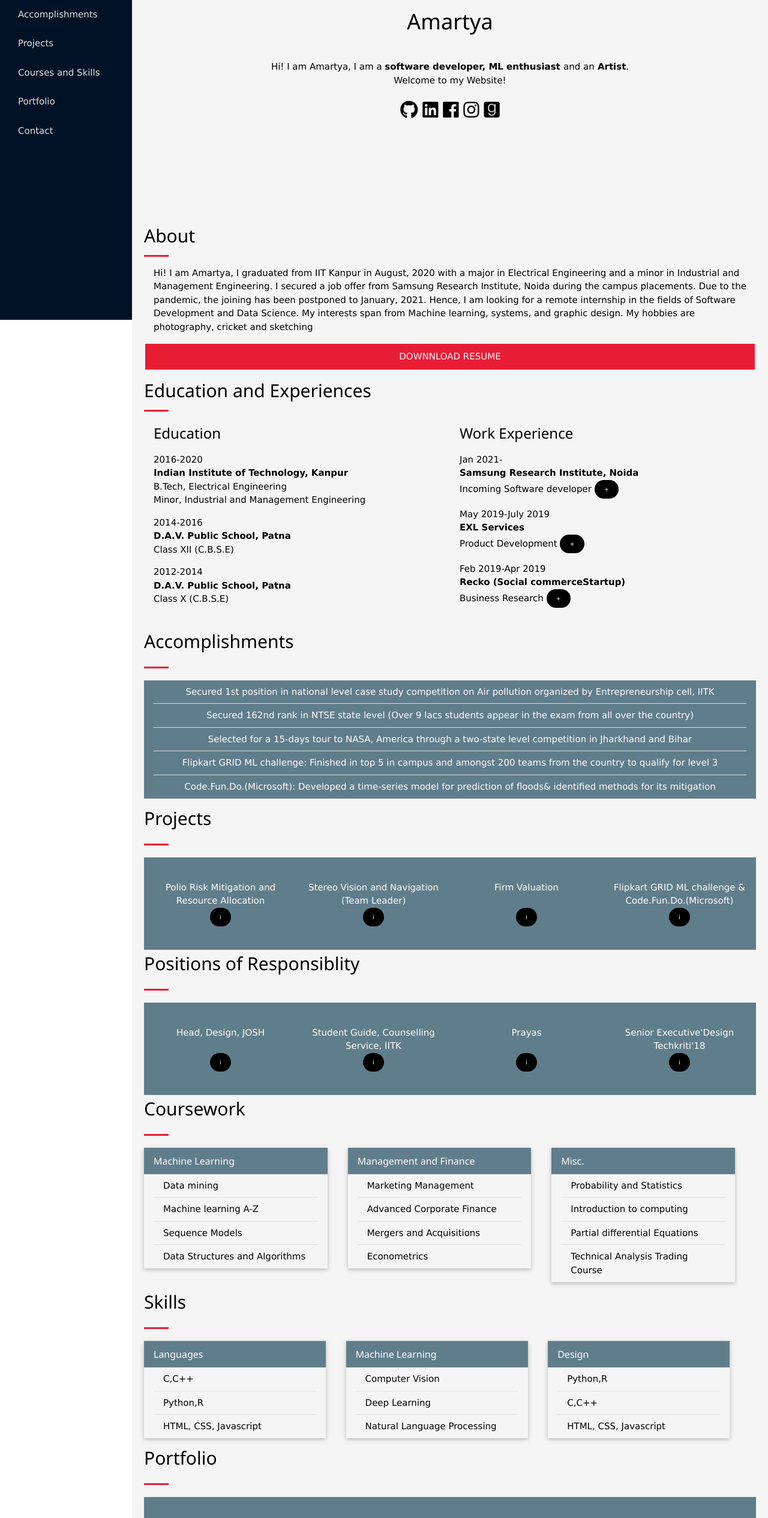
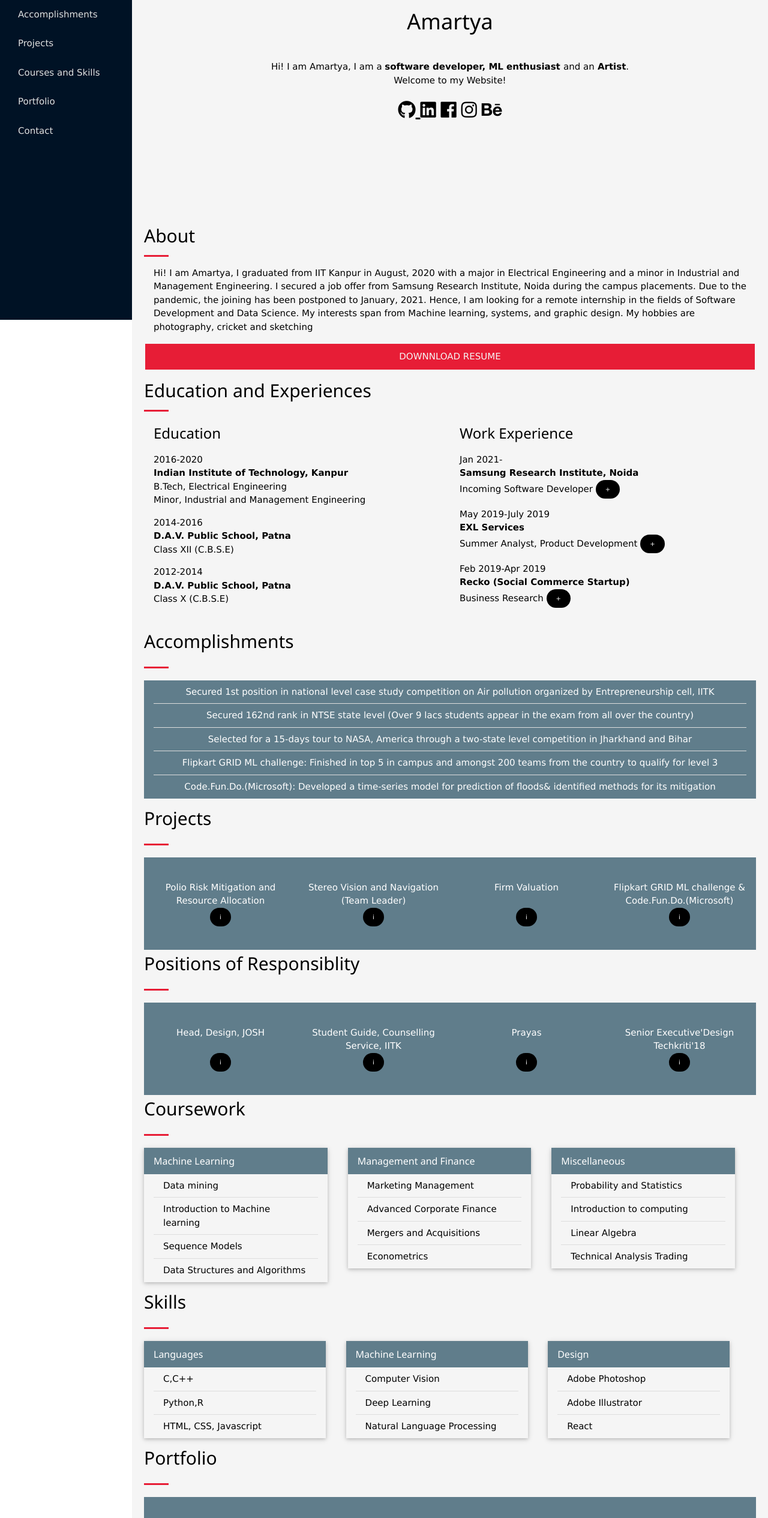
Before and after one commit to ramartya/ramartya.github.io, a plain HTML site: page index.html in a window 1280 px wide. Shown: the part 267-2797 px from the top of the page at 60% size. Drawn offline with nearby package versions, Linux system fonts and the light colour scheme.

Commit message:
Add files via upload

```diff
--- a/index.html
+++ b/index.html
@@ -13,6 +13,10 @@
 <title>Amartya</title>
 
 <style>
+
+html {
+    scroll-behavior: smooth;
+            }
 /* The sidebar menu */
 .sidenav {
   height: 100%; /* Full-height: remove this if you want "auto" height */
@@ -87,11 +91,12 @@
 
         	<div class="social">
 	 <h2>
-	 <a href=https://github.com/ramartya><i class="fab fa-github"></i></a>
-	 <a href=https://www.linkedin.com/in/amartya-236764126/><i class="fab fa-linkedin"></i></a>
+	 <a href=https://github.com/ramartya><i class="fab fa-github"></i>
+	 <a href=https://www.linkedin.com/in/amartya-236764126><i class="fab fa-linkedin"></i></a>
     <a href=https://www.facebook.com/profile.php?id=100004565326571><i class="fab fa-facebook"></i></a>
-	<a href=https://www.instagram.com/camera_._obscura/><i class="fab fa-instagram"></i></a>
-        <a href= www.paranoidbooklady.wordpress.com><i class="fab fa-goodreads"></i></a></h2>
+	<a href=https://www.instagram.com/camera_._obscura><i class="fab fa-instagram"></i></a>
+	<a href="https://www.behance.net/amartya9996f7c"><i class="fab fa-behance"></i></a>
+
 	</div>
      <h2></br></br></br></h2>
   </div>
@@ -127,7 +132,7 @@ My interests span from Machine learning, systems, and graphic design. My hobbies
       		<div class="w3-col" style="width:50%">
    			 <div class=" w3-hover-shadow w3-padding w3-left">
    				 <h3> Work Experience </h3>
- 					 <p>Jan 2021- </br> <strong>Samsung Research Institute, Noida</strong></br> Incoming Software developer <button onclick="document.getElementById('id01').style.display='block'" class="w3-button w3-round-xxlarge w3-tiny w3-black">+</button>
+ 					 <p>Jan 2021- </br> <strong>Samsung Research Institute, Noida</strong></br> Incoming Software Developer <button onclick="document.getElementById('id01').style.display='block'" class="w3-button w3-round-xxlarge w3-tiny w3-black">+</button>
 						  <div id="id01" class="w3-modal">
   							  <div class="w3-modal-content w3-card-4">
       									<header class="w3-container w3-blue-grey">
@@ -137,7 +142,7 @@ My interests span from Machine learning, systems, and graphic design. My hobbies
     									  <div class="w3-container w3-white">
       									<p> I will start my Job in January</p></br></div>
       									<footer class="w3-container w3-blue-grey"><p>Jan 2021-</p></footer></div></div>
-   					 <p>May 2019-July 2019</br> <strong>EXL Services </strong></br>Product Development <button onclick="document.getElementById('id02').style.display='block'" class="w3-button w3-round-xxlarge w3-tiny w3-black">+</button>
+   					 <p>May 2019-July 2019</br> <strong>EXL Services </strong></br>Summer Analyst, Product Development <button onclick="document.getElementById('id02').style.display='block'" class="w3-button w3-round-xxlarge w3-tiny w3-black">+</button>
 						  <div id="id02" class="w3-modal">
     							<div class="w3-modal-content w3-card-4">
       									<header class="w3-container w3-blue-grey">
@@ -159,7 +164,7 @@ My interests span from Machine learning, systems, and graphic design. My hobbies
       									</footer>
 							 </div></div>
 
-    					<p> Feb 2019-Apr 2019</br> <strong>Recko (Social commerceStartup)</strong></br>   Business Research   <button onclick="document.getElementById('id03').style.display='block'" class="w3-button w3-round-xxlarge w3-tiny w3-black">+</button>
+    					<p> Feb 2019-Apr 2019</br> <strong>Recko (Social Commerce Startup)</strong></br>   Business Research   <button onclick="document.getElementById('id03').style.display='block'" class="w3-button w3-round-xxlarge w3-tiny w3-black">+</button>
  						 <div id="id03" class="w3-modal">
     							<div class="w3-modal-content w3-card-4">
    								   <header class="w3-container w3-blue-grey">
@@ -398,7 +403,7 @@ My interests span from Machine learning, systems, and graphic design. My hobbies
     </header>
     <div class="w3-container">
      <ul class="w3-ul">
-  <li>Data mining</li><li>Machine learning A-Z</li><li>Sequence Models</li><li>Data Structures and Algorithms</li>
+  <li>Data mining</li><li>Introduction to Machine learning</li><li>Sequence Models</li><li>Data Structures and Algorithms</li>
 </ul>
     </div>
   </div>
@@ -418,11 +423,11 @@ My interests span from Machine learning, systems, and graphic design. My hobbies
   <div class="w3-col" style="width:33.3%" >
    <div class="w3-card" style="width:90%;">
     <header class="w3-container w3-blue-grey w3-hover-shadow">
-      <h6>Misc.</h6>
+      <h6>Miscellaneous</h6>
     </header>
     <div class="w3-container">
      <ul class="w3-ul">
-  <li>Probability and Statistics</li><li>Introduction to computing</li><li>Partial differential Equations</li><li>Technical Analysis Trading Course </li>
+  <li>Probability and Statistics</li><li>Introduction to computing</li><li>Linear Algebra</li><li>Technical Analysis Trading</li>
 </ul>
     </div>
   </div>
@@ -462,7 +467,7 @@ My interests span from Machine learning, systems, and graphic design. My hobbies
 	  </header>
 	  <div class="w3-container">
 	   <ul class="w3-ul">
-	<li>Python,R</li><li>C,C++</li><li>HTML, CSS, Javascript</li>
+	<li>Adobe Photoshop</li><li>Adobe Illustrator</li><li>React</li>
   </ul>
 	  </div>
 	</div>
@@ -476,14 +481,17 @@ My interests span from Machine learning, systems, and graphic design. My hobbies
 <div class="w3-blue-gray w3-hover-shadow w3-padding-64 w3-center">
 Email: amartya999@gmail.com | ramartya@iitk.ac.in
   <h4>
-	 <a href=#><i class="fab fa-github"></i></a>
-        <a href=#><i class="fab fa-facebook"></i></a>
-	<a href=#><i class="fab fa-linkedin"></i></a>
-	<a href=#><i class="fab fa-instagram"></i></a>
+	<a href=https://github.com/ramartya><i class="fab fa-github"></i></a>
+	 <a href=https://www.linkedin.com/in/amartya-236764126><i class="fab fa-linkedin"></i></a>
+    <a href=https://www.facebook.com/profile.php?id=100004565326571><i class="fab fa-facebook"></i></a>
+	<a href=https://www.instagram.com/camera_._obscura><i class="fab fa-instagram"></i></a>
+	<a href="https://www.behance.net/amartya9996f7c"><i class="fab fa-behance"></i></a>
 
 	</div>
-     </h4>
-Developed with &#10084; by Pragya Jatav
+	 </h4>
+
+<p style="text-align: center;">Developed with &#10084; by Pragya Jatav<br>
+	Copyright &copy;<script>document.write(new Date().getFullYear());</script> Amartya | All rights reserved</a></p>
 
 </div>
 
```
